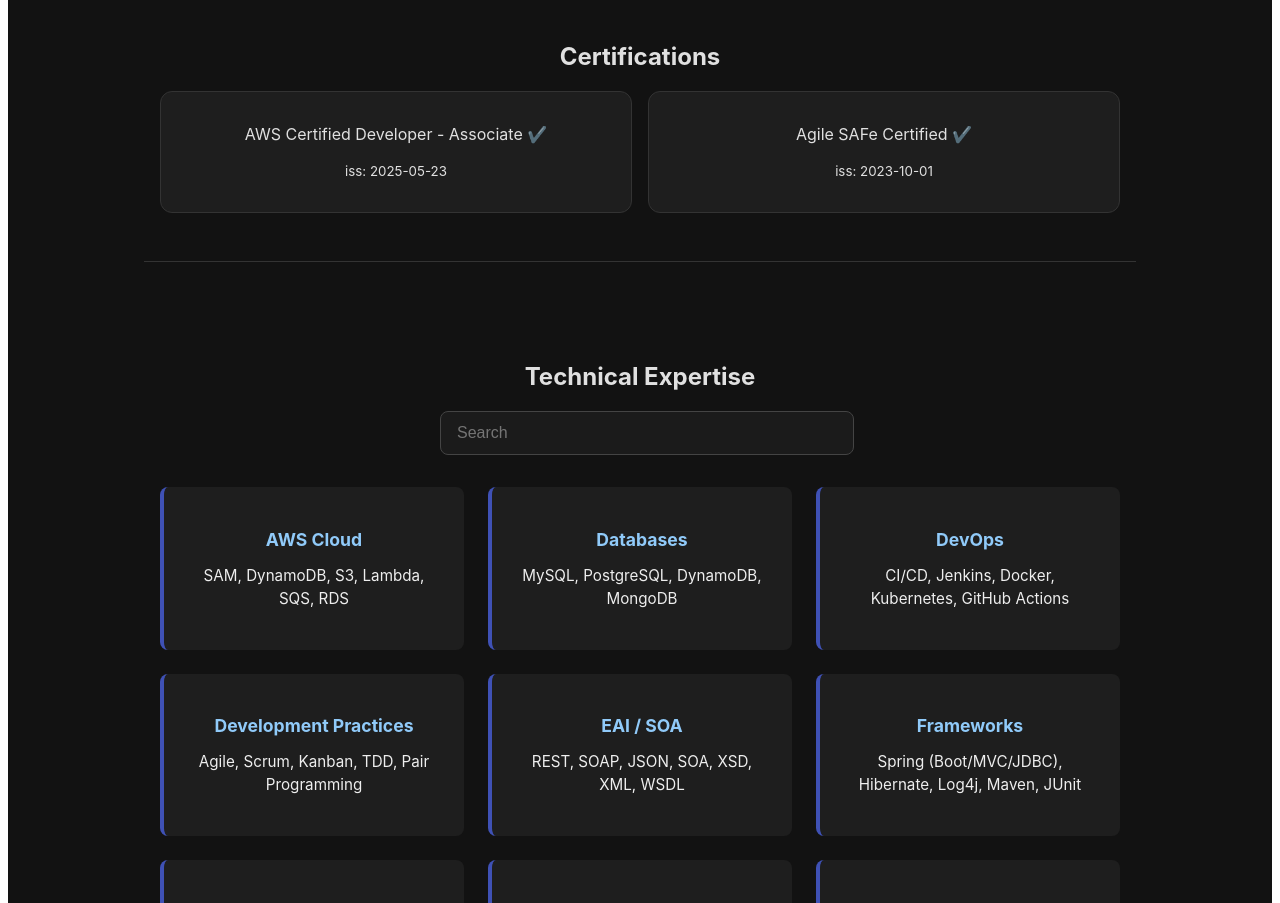
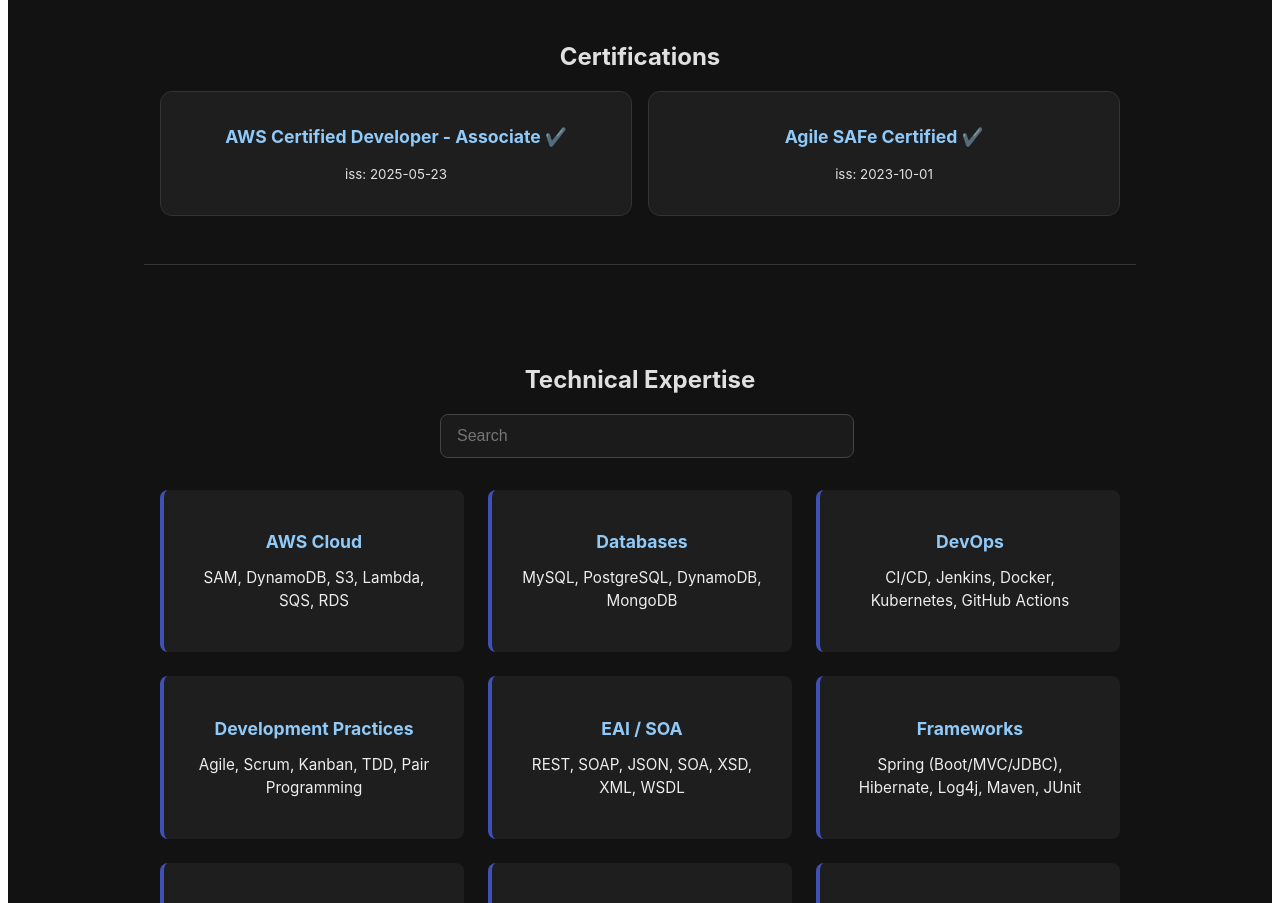
Before and after one commit to LangChris/my-showcase, an Angular app: page /showcase in a window 1280 px wide. Shown: the part 3100-4003 px from the top of the page. Built offline with nearby package versions, Linux system fonts and the light colour scheme.

Commit message:
certs update

```diff
--- a/src/app/pages/showcase/showcase.component.html
+++ b/src/app/pages/showcase/showcase.component.html
@@ -85,7 +85,7 @@
   <h2>Certifications</h2>
   <div class="tab-grid">
     <div class="tab-card" *ngFor="let certification of certifications">
-      <p>{{ certification.title }} ✔️</p>
+      <h3>{{ certification.title }} ✔️</h3>
       <p><small>iss: {{ certification.date }}</small></p>
     </div>
   </div>
--- a/src/app/pages/showcase/showcase.component.scss
+++ b/src/app/pages/showcase/showcase.component.scss
@@ -113,6 +113,13 @@
   padding: 1rem;
   text-align: center;
   transition: transform 0.3s ease, background 0.3s;
+
+  h3 {
+    font-size: 1.1rem;
+    margin-bottom: 0.5rem;
+    color: #90caf9;
+  }
+
   &:hover {
     background: #2a2a2a;
     transform: scale(1.02);
```
